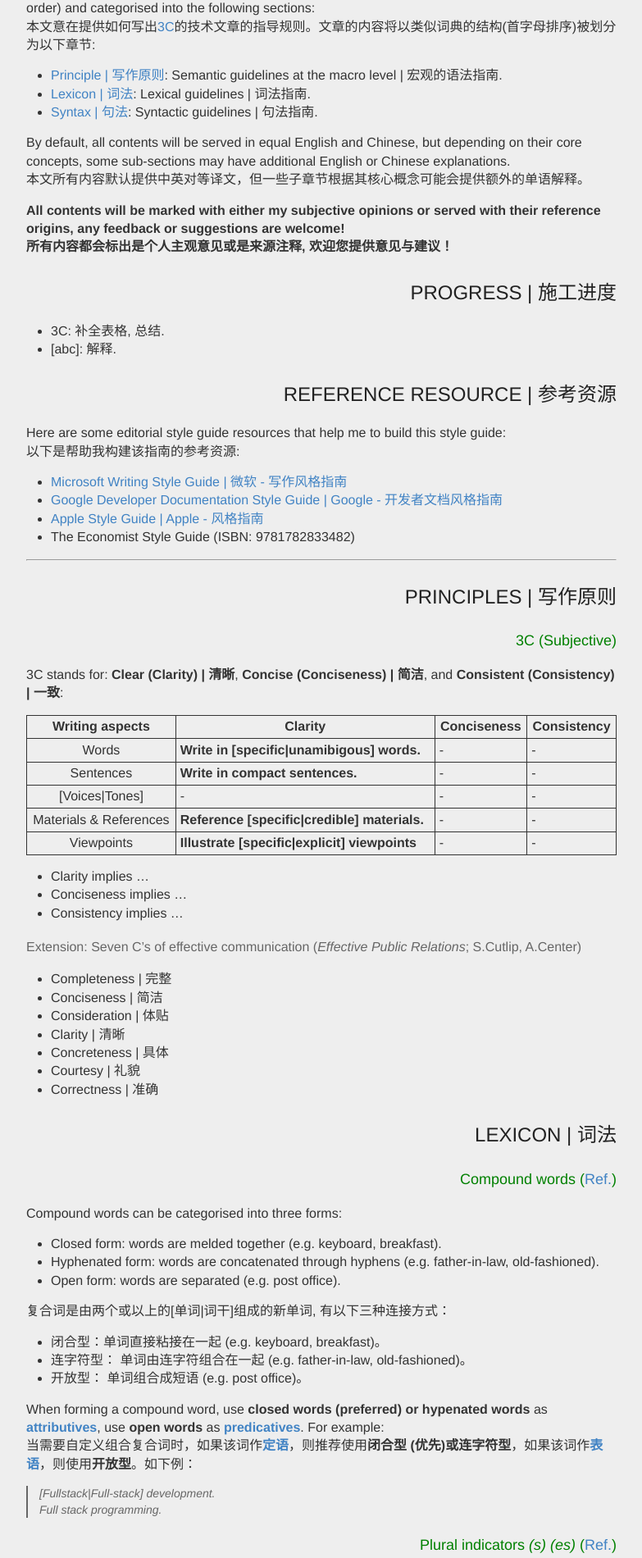
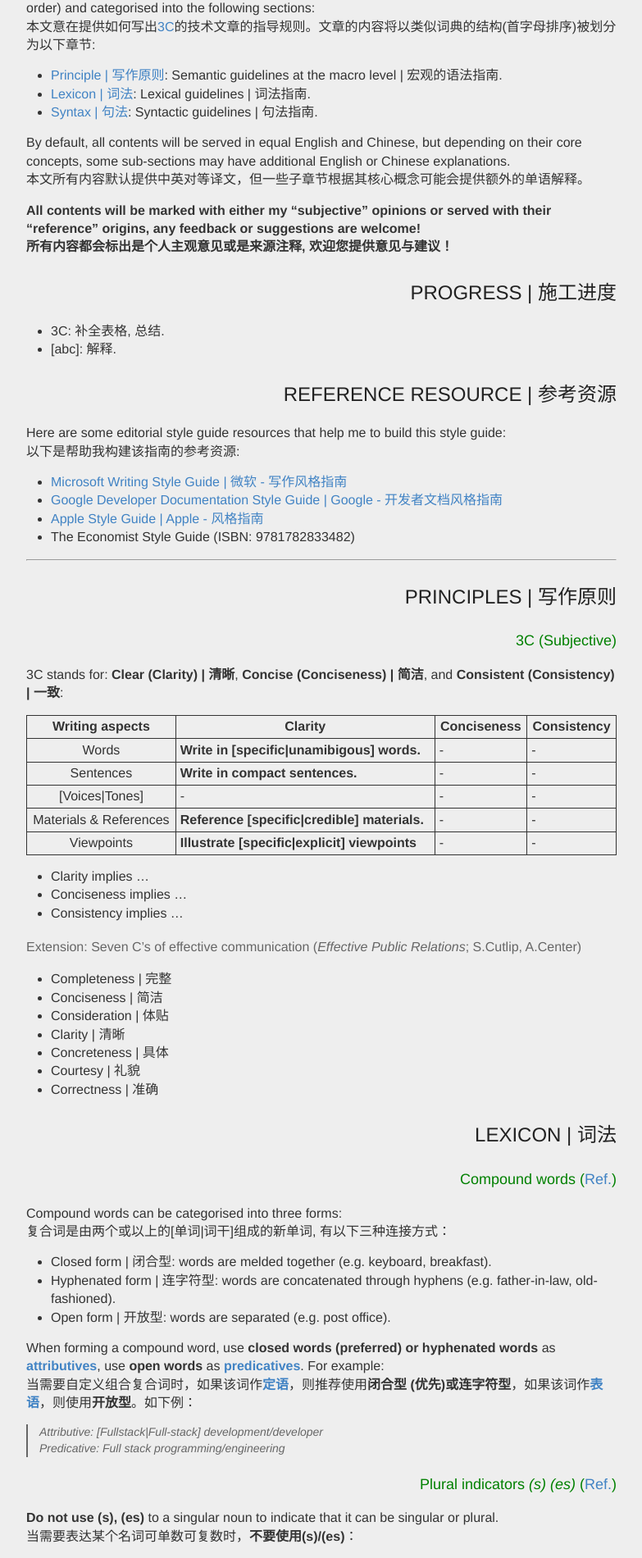
Before and after one commit to El15ande/El15ande.github.io, a Jekyll site: the page built from _posts/2025-04-27-blogging_memorandum.md, in a window 1280 px wide. Shown: the part 457-2357 px from the top of the page at 82% size, without its empty margins (248-1031 px from the left). Built offline with Jekyll 4.4.1, drawn with Linux system fonts in a browser that asks for light colours; some of the changed text lies outside the part shown.

Commit message:
Ver. 1.0.3
- Post update (2025-05-21)

```diff
--- a/_posts/2025-04-27-blogging_memorandum.md
+++ b/_posts/2025-04-27-blogging_memorandum.md
@@ -18,7 +18,7 @@ This "style guide" is my guidelines aiming at writing [3C](#3c-subjective) artic
 By default, all contents will be served in equal English and Chinese, but depending on their core concepts, some sub-sections may have additional English or Chinese explanations.<br>
 本文所有内容默认提供中英对等译文，但一些子章节根据其核心概念可能会提供额外的单语解释。
 
-**All contents will be marked with either my subjective opinions or served with their reference origins, any feedback or suggestions are welcome!<br>所有内容都会标出是个人主观意见或是来源注释, 欢迎您提供意见与建议！**
+**All contents will be marked with either my "subjective" opinions or served with their "reference" origins, any feedback or suggestions are welcome!<br>所有内容都会标出是个人主观意见或是来源注释, 欢迎您提供意见与建议！**
 
 ## PROGRESS | 施工进度
 
@@ -69,30 +69,23 @@ Here are some editorial style guide resources that help me to build this style g
 
 #### Compound words ([Ref.](https://english.stackexchange.com/questions/889/when-should-compound-words-be-written-as-one-word-with-hyphens-or-with-spac))
 
-Compound words can be categorised into three forms:
-- Closed form: words are melded together (e.g. keyboard, breakfast).
-- Hyphenated form: words are concatenated through hyphens (e.g. father-in-law, old-fashioned).
-- Open form: words are separated (e.g. post office).
+Compound words can be categorised into three forms:<br>
+复合词是由两个或以上的[单词\|词干]组成的新单词, 有以下三种连接方式：
+- Closed form \| 闭合型: words are melded together (e.g. keyboard, breakfast).
+- Hyphenated form \| 连字符型: words are concatenated through hyphens (e.g. father-in-law, old-fashioned).
+- Open form \| 开放型: words are separated (e.g. post office).
 
-复合词是由两个或以上的[单词\|词干]组成的新单词, 有以下三种连接方式：
-- 闭合型：单词直接粘接在一起 (e.g. keyboard, breakfast)。
-- 连字符型： 单词由连字符组合在一起 (e.g. father-in-law, old-fashioned)。
-- 开放型： 单词组合成短语 (e.g. post office)。
-
-When forming a compound word, use **closed words (preferred) or hypenated words** as **[attributives]()**, use **open words** as **[predicatives]()**. For example:<br>
+When forming a compound word, use **closed words (preferred) or hyphenated words** as **[attributives]()**, use **open words** as **[predicatives]()**. For example:<br>
 当需要自定义组合复合词时，如果该词作**[定语]()**，则推荐使用**闭合型 (优先)或连字符型**，如果该词作**[表语]()**，则使用**开放型**。如下例：
-> [Fullstack\|Full-stack] development.<br>
-> Full stack programming.
+> Attributive: [Fullstack\|Full-stack] development/developer<br>
+> Predicative: Full stack programming/engineering
 
 #### Plural indicators *(s) (es)* ([Ref.](https://learn.microsoft.com/en-us/style-guide/a-z-word-list-term-collections/s/s-es))
 
-**Do not use (s), (es)** to a singular noun to indicate that it can be singular or plural.
-- **Use plurals directly**.
+**Do not use (s), (es)** to a singular noun to indicate that it can be singular or plural.<br>
+当需要表达某个名词可单数可复数时，**不要使用(s)/(es)**：
+- **Use plurals directly** \| 直接使用该名词的复数形式.
 - To indicate something can be both singular and plural, use **one or more** or **multiple**.
-
-当需要表达某个名词可单数可复数时，**不要使用(s)/(es)**。
-- **直接使用该名词的复数形式**，或者直接写出该名词所需的数量。
-- 当需要表达该名词可单可复时，使用**one or more \| 一个或以上**或**multiple**。
 
 #### [a|b|c] (Very subjective)
 
--- a/style.scss
+++ b/style.scss
@@ -309,6 +309,12 @@ footer {
 
 // My modifications
 
+code {
+  background-color: gainsboro;
+  font-size: medium;
+  font-family: monospace;
+}
+
 h1.right, h2, h4 {
   text-align: right;
 }
```
Also changed, not shown: _posts/2025-05-12-frontend-language-cheatsheet.md (added, +46 -0 lines), README.md, 1 other file.
